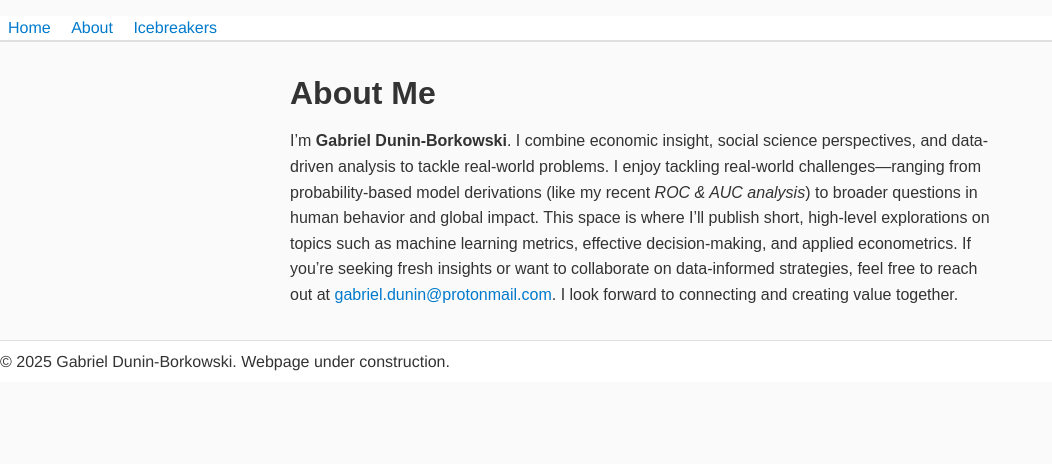
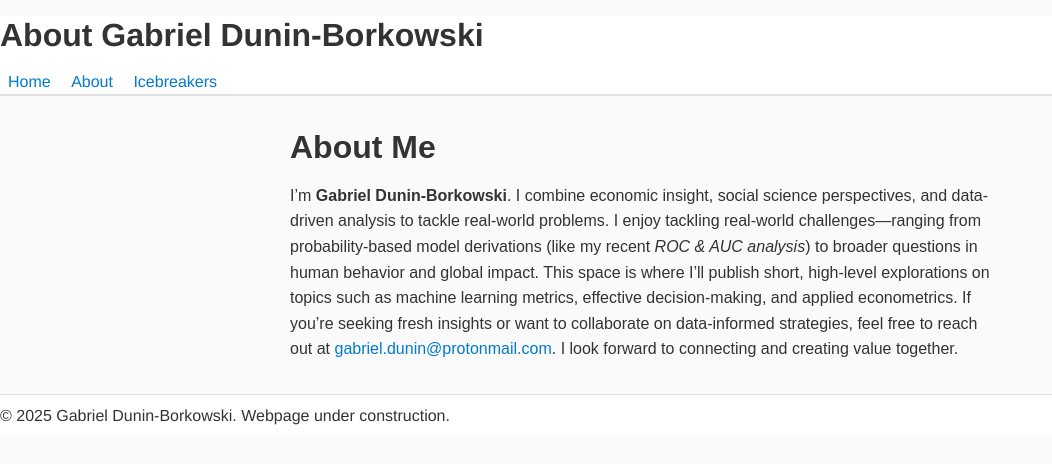
Before and after one commit to econometricsfanboy/gabrieldunin.com, a Jekyll site: the page built from docs/about.html, in a window 1280 px wide. Shown: the top 464 px of the page, without its empty margins (0-1052 px from the left). Built offline with Jekyll 4.4.1, drawn with Linux system fonts in a browser that asks for light colours.

Commit message:
Update default.html

```diff
--- a/docs/_layouts/default.html
+++ b/docs/_layouts/default.html
@@ -32,7 +32,7 @@
 </head>
 <body>
   <header>
-    <h1>{{ Gabriel’s Blog | page.title }}</h1>
+    <h1>{{ page.title }}</h1>
     <nav>
       <a href="{{ '/' | relative_url }}">Home</a>
       <a href="{{ '/about.html' | relative_url }}">About</a>
```
